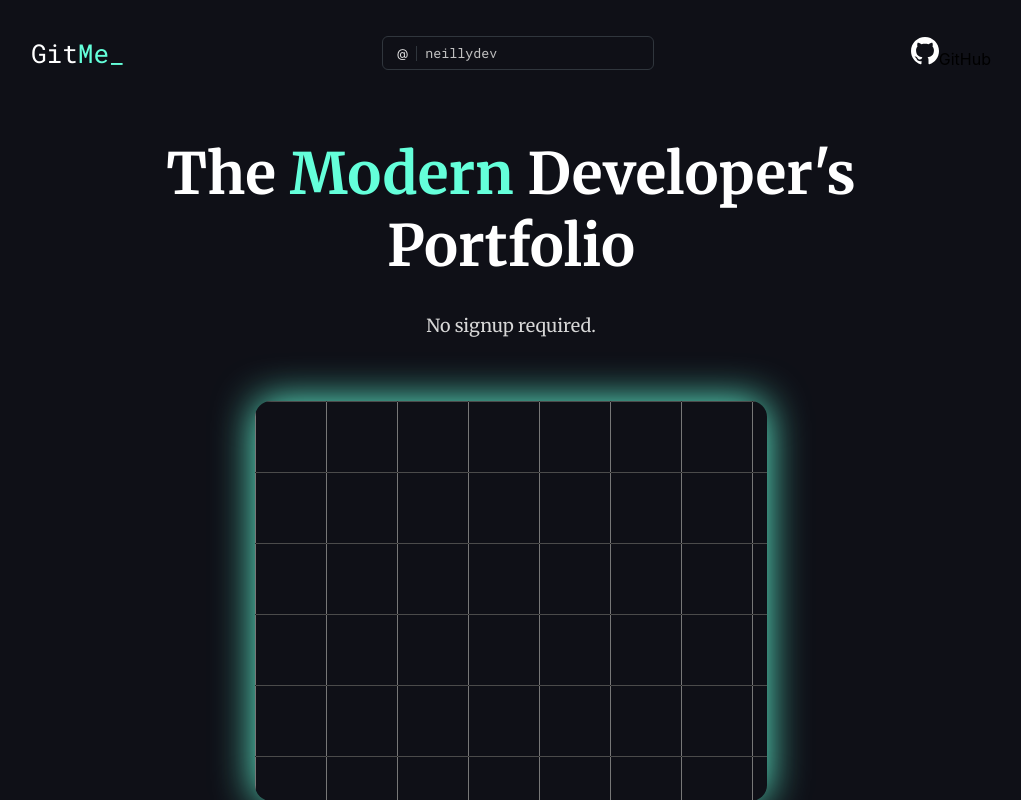
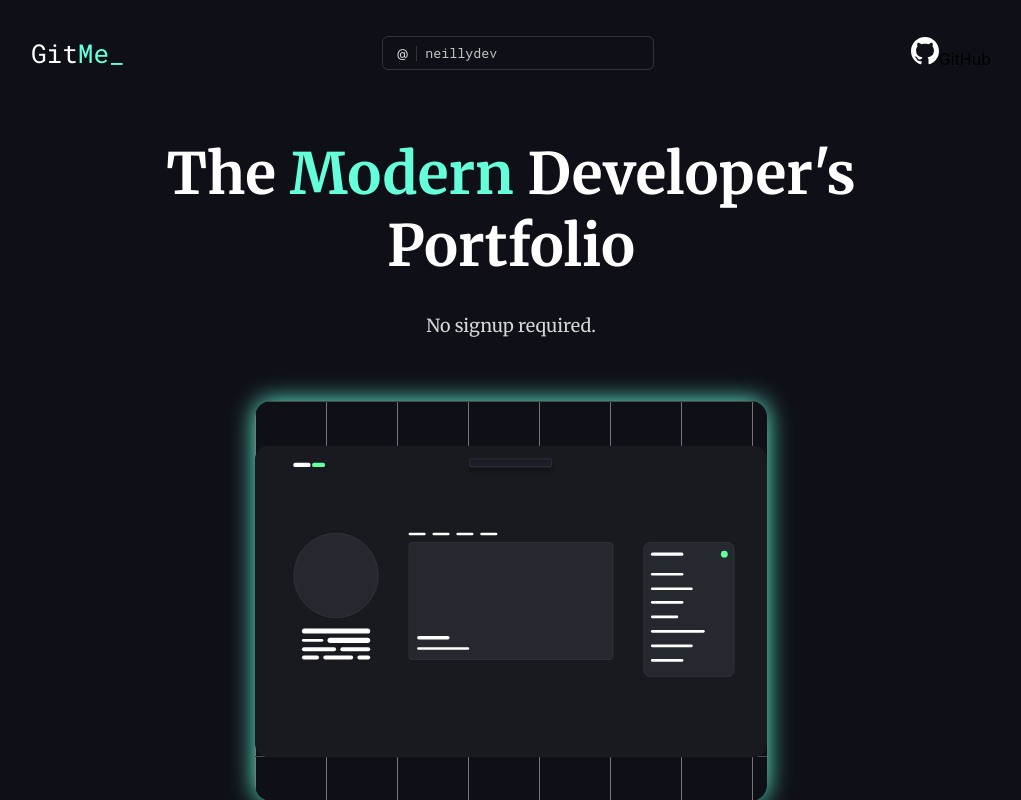
Before and after one commit to neillydev/gitme, a Next.js app: page / in a window 1280 px wide. Shown: the whole page, without its empty margins (129-1150 px from the left). Built offline with nearby package versions, Linux system fonts and the light colour scheme; a web font is replaced by a local one.

Commit message:
create Preview SVG for Hero

```diff
--- a/src/components/Hero.tsx
+++ b/src/components/Hero.tsx
@@ -1,5 +1,7 @@
 import React from 'react';
 import styles from '../../styles/Hero.module.scss';
+
+import Preview from '../../public/Preview_Light.svg';
 
 const Hero = () => {
   return (
@@ -11,7 +13,11 @@ const Hero = () => {
         <div className={styles.heroSubheader}>
           <h4>No signup required.</h4>
         </div>
-        <div className={styles.heroGrid}></div>
+        <div className={styles.heroGrid}>
+          <div className={styles.previewWrapper}>
+            <Preview />
+          </div>
+        </div>
       </div>
     </section>
   )
--- a/styles/Hero.module.scss
+++ b/styles/Hero.module.scss
@@ -1,7 +1,8 @@
 @import 'fonts';
 
 .heroSection {
-    height: calc(100vh - 106px); /* This will prevent the overflow by subtracting with Nav height. Might want to find a more dynamic solution */
+    height: calc(100vh - 106px);
+    /* This will prevent the overflow by subtracting with Nav height. Might want to find a more dynamic solution */
     width: 100vw;
     box-sizing: border-box;
     padding: 2rem 0;
@@ -20,7 +21,8 @@
     color: #fff;
     font-size: 38px;
     font-family: $serif-font;
-    width: 50rem; /*This will allow for the text to wrap in a beautiful way. Might want to find a more dynamic solution */
+    width: 50rem;
+    /*This will allow for the text to wrap in a beautiful way. Might want to find a more dynamic solution */
     text-align: center;
 }
 
@@ -28,7 +30,7 @@
     color: #64ffda;
 }
 
-.heroSubheader{
+.heroSubheader {
     display: inline-block;
     color: #d7d7d7;
     font-size: 18px;
@@ -45,11 +47,28 @@
     width: 40%;
     height: 50vh;
     background-image:
-      repeating-linear-gradient(rgb(75, 75, 75) 0 1px, transparent 1px 100%),
-      repeating-linear-gradient(90deg, rgb(119, 119, 119) 0 1px, transparent 1px 100%);
+        repeating-linear-gradient(rgb(75, 75, 75) 0 1px, transparent 1px 100%),
+        repeating-linear-gradient(90deg, rgb(119, 119, 119) 0 1px, transparent 1px 100%);
     background-blend-mode: difference;
     background-size: 71px 71px;
     border-radius: 16px;
     border-color: #64ffda;
-    box-shadow: 0 0 40px 0px #64ffda;
+    box-shadow: 0 0 25px 0px #64ffda;
+
+
 }
+
+.previewWrapper {
+    width: 100%;
+    height: 100%;
+    display: flex;
+    justify-content: center;
+    align-items: center;
+    svg {
+
+        /* position: absolute;
+        right: 375px;
+        bottom: 165px; */
+        /* box-shadow: #008f6d 0px 0px 40px 0px; */
+    }
+}
```
Also changed, not shown: public/Preview_Light.svg (added).
